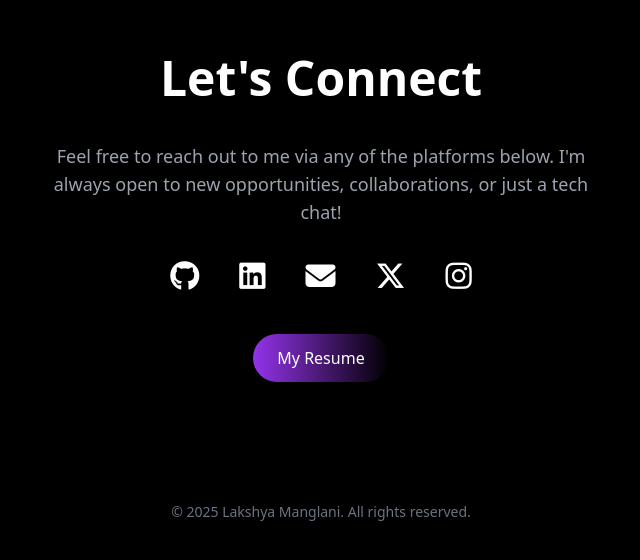
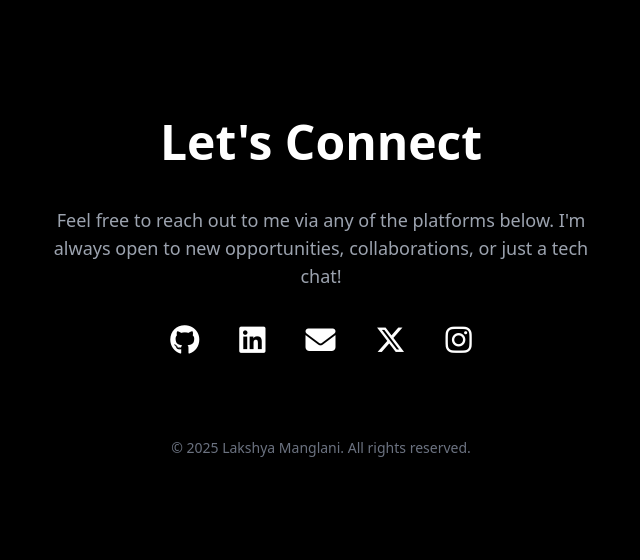
Before and after one commit to 22f2001166/portfolio, a React (Vite) app: page / in a window 1280 px wide. Shown: the part 2512-3072 px from the top of the page, without its empty margins (319-959 px from the left). Built offline with nearby package versions, Linux system fonts and the light colour scheme.

Commit message:
Update App.jsx

```diff
--- a/src/App.jsx
+++ b/src/App.jsx
@@ -149,17 +149,6 @@ function App() {
           </a>
         </div>
 
-        <div className="mt-10 mb-10">
-          <a
-            href="https://drive.google.com/drive/folders/1E8H4v17BGEu43EiCiv-vihFpNoZ2jUs3?usp=sharing"  // Replace with your actual resume path
-            target="_blank"
-            rel="noopener noreferrer"
-            className="inline-block bg-gradient-to-r from-purple-600 via-grey-500 to-black-500 text-white px-6 py-3 rounded-full text-base font-medium hover:shadow-xl transition duration-300"
-          >
-            My Resume
-          </a>
-        </div>
-
         <p className="mt-20 text-sm text-gray-500">
           &copy; {new Date().getFullYear()} Lakshya Manglani. All rights reserved.
         </p>
```
